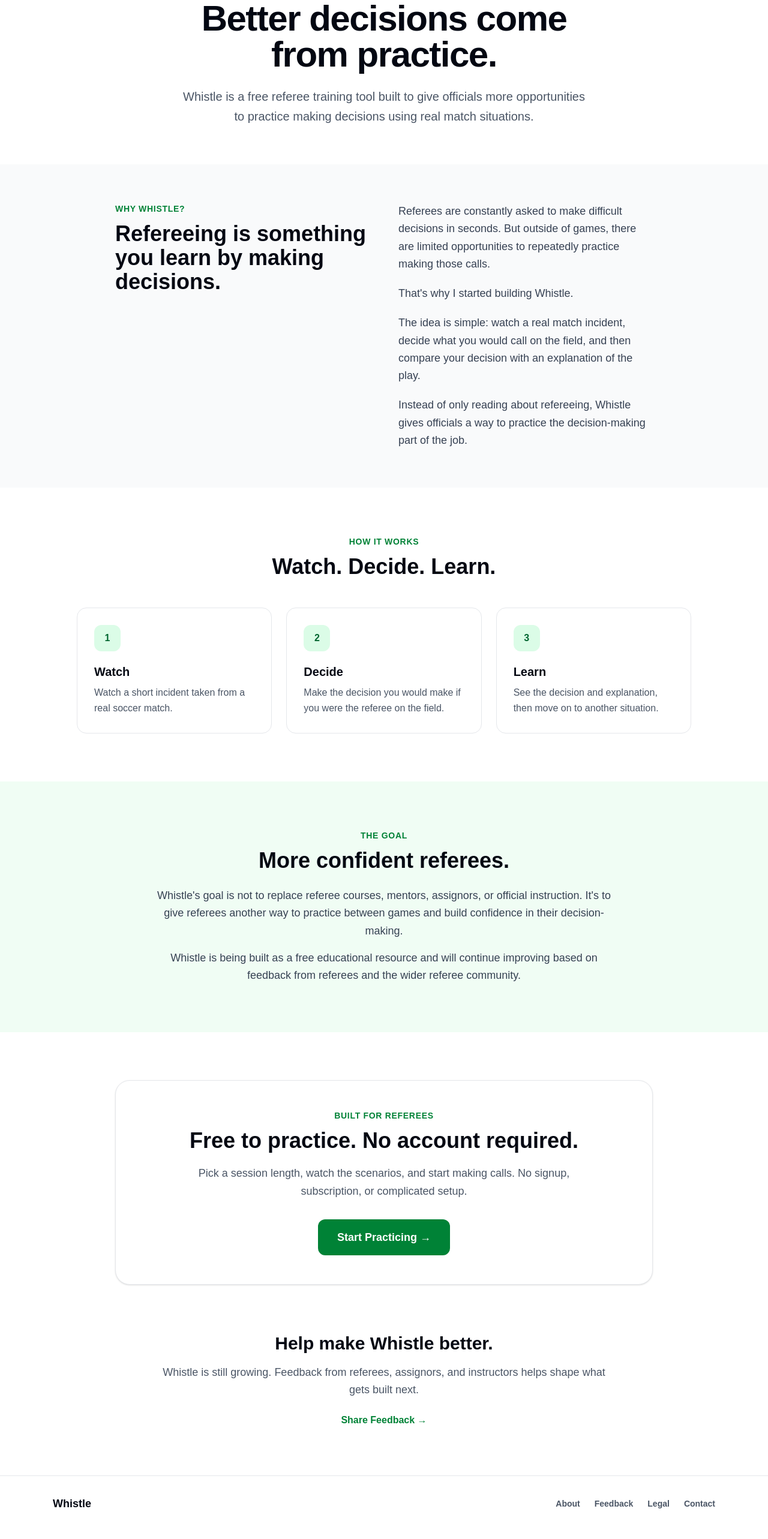
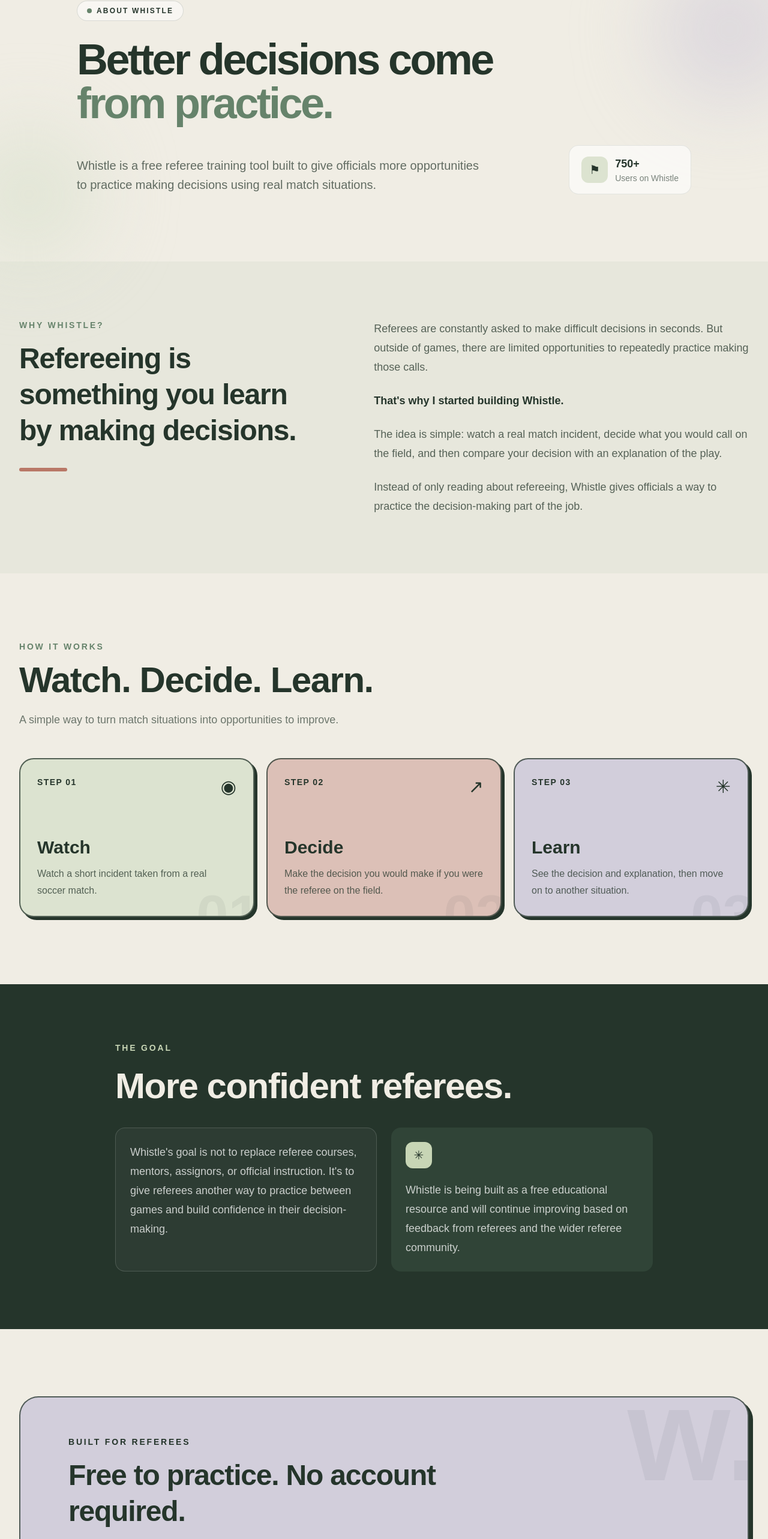
Before and after one commit to briandai777/whistle, a Next.js app: page /about in a window 1280 px wide. Shown: the part 200-2766 px from the top of the page at 60% size. Built offline with nearby package versions, Linux system fonts and the light colour scheme.

Commit message:
Update Whistle page designs

```diff
--- a/app/about/page.tsx
+++ b/app/about/page.tsx
@@ -1,225 +1,263 @@
+
 import Link from "next/link";
+
+const steps = [
+  {
+    number: "01",
+    title: "Watch",
+    description:
+      "Watch a short incident taken from a real soccer match.",
+    color: "bg-[#DCE3D0]",
+  },
+  {
+    number: "02",
+    title: "Decide",
+    description:
+      "Make the decision you would make if you were the referee on the field.",
+    color: "bg-[#DCC0B7]",
+  },
+  {
+    number: "03",
+    title: "Learn",
+    description:
+      "See the decision and explanation, then move on to another situation.",
+    color: "bg-[#D2CEDB]",
+  },
+];
 
 export default function About() {
   return (
-    <main className="min-h-screen bg-white text-gray-900">
-
-      {/* NAV */}
-      <nav className="border-b border-gray-200">
-        <div className="max-w-6xl mx-auto px-6 py-5 flex items-center justify-between">
-          <Link
-            href="/"
-            className="text-2xl font-extrabold tracking-tight text-gray-950"
-          >
-            Whistle
+    <main className="min-h-screen overflow-hidden bg-[#F0EDE4] text-[#25352B]">
+      {/* Navigation */}
+      <nav className="border-b border-[#25352B]/10">
+        <div className="mx-auto flex max-w-7xl items-center justify-between px-5 py-5 sm:px-8">
+          <Link href="/" className="flex items-center gap-2.5">
+            <span className="flex h-10 w-10 items-center justify-center rounded-xl bg-[#DCE3D0] text-xl font-black">
+              w.
+            </span>
+            <span className="text-2xl font-black tracking-tight">
+              whistle
+            </span>
           </Link>
 
           <Link
             href="/practice/setup"
-            className="bg-green-700 text-white px-5 py-2.5 rounded-xl font-bold hover:bg-green-800 transition"
+            className="rounded-full bg-[#25352B] px-5 py-3 font-bold text-white transition hover:bg-[#526F58]"
           >
-            Practice →
+            Practice <span aria-hidden="true">↗</span>
           </Link>
         </div>
       </nav>
 
-      {/* HERO */}
-      <section className="px-6 pt-20 pb-16">
-        <div className="max-w-4xl mx-auto text-center">
-          <p className="text-green-700 font-bold text-sm uppercase tracking-wider">
+      {/* Hero */}
+      <section className="relative px-6 pb-20 pt-20 sm:px-8 sm:pb-28 sm:pt-28">
+        <div className="pointer-events-none absolute -right-16 top-8 h-64 w-64 rounded-full bg-[#D2CEDB]/60 blur-3xl" />
+        <div className="pointer-events-none absolute -left-16 bottom-0 h-56 w-56 rounded-full bg-[#DCE3D0]/70 blur-3xl" />
+
+        <div className="relative mx-auto max-w-5xl">
+          <div className="mb-7 inline-flex items-center gap-2 rounded-full border border-[#25352B]/15 bg-white/50 px-4 py-2 text-xs font-bold uppercase tracking-[0.18em]">
+            <span className="h-2 w-2 rounded-full bg-[#66836B]" />
             About Whistle
-          </p>
+          </div>
 
-          <h1 className="mt-4 text-5xl md:text-6xl font-extrabold tracking-tight text-gray-950">
+          <h1 className="max-w-4xl text-5xl font-black leading-[1.02] tracking-[-0.05em] sm:text-7xl">
             Better decisions come
-            <br className="hidden md:block" /> from practice.
+            <span className="block text-[#66836B]">
+              from practice.
+            </span>
           </h1>
 
-          <p className="mt-6 max-w-2xl mx-auto text-xl text-gray-600 leading-relaxed">
+          <div className="mt-8 grid gap-8 md:grid-cols-[1fr_auto] md:items-end">
+            <p className="max-w-2xl text-lg leading-8 text-[#25352B]/70 sm:text-xl">
               Whistle is a free referee training tool built to give officials
               more opportunities to practice making decisions using real match
               situations.
             </p>
+
+            <div className="flex items-center gap-3 rounded-2xl border border-[#25352B]/10 bg-white/60 px-5 py-4">
+              <span className="flex h-11 w-11 items-center justify-center rounded-xl bg-[#DCE3D0] text-xl">
+                ⚑
+              </span>
+              <div>
+                <p className="text-lg font-black">750+</p>
+                <p className="text-sm text-[#25352B]/60">Users on Whistle</p>
+              </div>
+            </div>
+          </div>
         </div>
       </section>
 
-      {/* WHY WHISTLE */}
-      <section className="px-6 py-16 bg-gray-50">
-        <div className="max-w-4xl mx-auto">
-          <div className="grid md:grid-cols-2 gap-12 items-start">
-
+      {/* Why Whistle */}
+      <section className="bg-[#E7E7DC] px-6 py-20 sm:px-8 sm:py-24">
+        <div className="mx-auto grid max-w-7xl gap-12 lg:grid-cols-[0.9fr_1.1fr] lg:gap-20">
           <div>
-              <p className="text-green-700 font-bold text-sm uppercase tracking-wider">
+            <p className="text-sm font-bold uppercase tracking-[0.2em] text-[#66836B]">
               Why Whistle?
             </p>
 
-              <h2 className="mt-3 text-3xl md:text-4xl font-extrabold text-gray-950">
+            <h2 className="mt-4 text-4xl font-black leading-tight tracking-tight sm:text-5xl">
               Refereeing is something you learn by making decisions.
             </h2>
+
+            <div className="mt-8 h-1.5 w-20 rounded-full bg-[#B97867]" />
           </div>
 
-            <div className="space-y-5 text-lg text-gray-700 leading-relaxed">
+          <div className="space-y-6 text-lg leading-8 text-[#25352B]/75">
             <p>
               Referees are constantly asked to make difficult decisions in
               seconds. But outside of games, there are limited opportunities
               to repeatedly practice making those calls.
             </p>
 
-              <p>
+            <p className="font-bold text-[#25352B]">
               That&apos;s why I started building Whistle.
             </p>
 
             <p>
-                The idea is simple: watch a real match incident, decide what
-                you would call on the field, and then compare your decision
-                with an explanation of the play.
+              The idea is simple: watch a real match incident, decide what you
+              would call on the field, and then compare your decision with an
+              explanation of the play.
             </p>
 
             <p>
-                Instead of only reading about refereeing, Whistle gives
-                officials a way to practice the decision-making part of the
-                job.
+              Instead of only reading about refereeing, Whistle gives officials
+              a way to practice the decision-making part of the job.
             </p>
-            </div>
-
           </div>
         </div>
       </section>
 
-      {/* HOW IT WORKS */}
-      <section className="px-6 py-20">
-        <div className="max-w-5xl mx-auto">
-
-          <div className="text-center">
-            <p className="text-green-700 font-bold text-sm uppercase tracking-wider">
-              How It Works
+      {/* How it works */}
+      <section className="px-6 py-20 sm:px-8 sm:py-28">
+        <div className="mx-auto max-w-7xl">
+          <div className="mb-12">
+            <p className="text-sm font-bold uppercase tracking-[0.2em] text-[#66836B]">
+              How it works
             </p>
 
-            <h2 className="mt-3 text-4xl font-extrabold text-gray-950">
+            <h2 className="mt-4 max-w-2xl text-4xl font-black tracking-tight sm:text-6xl">
               Watch. Decide. Learn.
             </h2>
-          </div>
 
-          <div className="mt-12 grid md:grid-cols-3 gap-6">
-
-            {/* WATCH */}
-            <div className="border border-gray-200 rounded-2xl p-7">
-              <div className="w-11 h-11 bg-green-100 text-green-800 rounded-xl flex items-center justify-center font-extrabold">
-                1
-              </div>
-
-              <h3 className="mt-5 text-xl font-extrabold text-gray-950">
-                Watch
-              </h3>
-
-              <p className="mt-2 text-gray-600 leading-relaxed">
-                Watch a short incident taken from a real soccer match.
+            <p className="mt-5 max-w-xl text-lg leading-8 text-[#25352B]/65">
+              A simple way to turn match situations into opportunities to
+              improve.
             </p>
           </div>
 
-            {/* DECIDE */}
-            <div className="border border-gray-200 rounded-2xl p-7">
-              <div className="w-11 h-11 bg-green-100 text-green-800 rounded-xl flex items-center justify-center font-extrabold">
-                2
+          <div className="grid gap-5 md:grid-cols-3">
+            {steps.map((step) => (
+              <article
+                key={step.number}
+                className={`${step.color} group relative flex min-h-[265px] flex-col overflow-hidden rounded-[1.5rem] border-2 border-[#25352B]/75 p-7 shadow-[5px_5px_0px_#25352B] transition duration-200 hover:-translate-y-1 hover:shadow-[7px_7px_0px_#25352B]`}
+              >
+                <div className="flex items-start justify-between">
+                  <span className="text-sm font-bold tracking-widest">
+                    STEP {step.number}
+                  </span>
+                  <span className="text-3xl transition group-hover:rotate-12">
+                    {step.number === "01"
+                      ? "◉"
+                      : step.number === "02"
+                        ? "↗"
+                        : "✳"}
+                  </span>
                 </div>
 
-              <h3 className="mt-5 text-xl font-extrabold text-gray-950">
-                Decide
-              </h3>
-
-              <p className="mt-2 text-gray-600 leading-relaxed">
-                Make the decision you would make if you were the referee on
-                the field.
+                <div className="mt-auto pt-10">
+                  <h3 className="text-3xl font-black">{step.title}</h3>
+                  <p className="mt-3 leading-7 text-[#25352B]/75">
+                    {step.description}
                   </p>
                 </div>
 
-            {/* LEARN */}
-            <div className="border border-gray-200 rounded-2xl p-7">
-              <div className="w-11 h-11 bg-green-100 text-green-800 rounded-xl flex items-center justify-center font-extrabold">
-                3
-              </div>
-
-              <h3 className="mt-5 text-xl font-extrabold text-gray-950">
-                Learn
-              </h3>
-
-              <p className="mt-2 text-gray-600 leading-relaxed">
-                See the decision and explanation, then move on to another
-                situation.
-              </p>
-            </div>
-
+                <span className="pointer-events-none absolute -bottom-12 -right-3 text-8xl font-black text-[#25352B]/[0.06]">
+                  {step.number}
+                </span>
+              </article>
+            ))}
           </div>
         </div>
       </section>
 
-      {/* MISSION */}
-      <section className="px-6 py-20 bg-green-50">
-        <div className="max-w-3xl mx-auto text-center">
-
-          <p className="text-green-700 font-bold text-sm uppercase tracking-wider">
-            The Goal
+      {/* Mission */}
+      <section className="bg-[#25352B] px-6 py-20 text-[#F0EDE4] sm:px-8 sm:py-24">
+        <div className="mx-auto max-w-4xl">
+          <p className="text-sm font-bold uppercase tracking-[0.2em] text-[#C7D5B5]">
+            The goal
           </p>
 
-          <h2 className="mt-3 text-4xl font-extrabold text-gray-950">
+          <h2 className="mt-4 max-w-3xl text-4xl font-black leading-tight tracking-tight sm:text-6xl">
             More confident referees.
           </h2>
 
-          <p className="mt-6 text-lg text-gray-700 leading-relaxed">
+          <div className="mt-8 grid gap-6 md:grid-cols-2">
+            <div className="rounded-2xl border border-white/15 bg-white/[0.04] p-6">
+              <p className="text-lg leading-8 text-white/75">
                 Whistle&apos;s goal is not to replace referee courses, mentors,
                 assignors, or official instruction. It&apos;s to give referees
                 another way to practice between games and build confidence in
                 their decision-making.
               </p>
+            </div>
 
-          <p className="mt-4 text-lg text-gray-700 leading-relaxed">
+            <div className="rounded-2xl bg-[#304437] p-6">
+              <span className="mb-5 flex h-11 w-11 items-center justify-center rounded-xl bg-[#C7D5B5] text-xl text-[#25352B]">
+                ✳
+              </span>
+              <p className="text-lg leading-8 text-white/75">
                 Whistle is being built as a free educational resource and will
-            continue improving based on feedback from referees and the wider
-            referee community.
+                continue improving based on feedback from referees and the
+                wider referee community.
               </p>
-
+            </div>
+          </div>
         </div>
       </section>
 
-      {/* BUILT FOR REFEREES */}
-      <section className="px-6 py-20">
-        <div className="max-w-4xl mx-auto">
+      {/* Practice CTA */}
+      <section className="px-6 py-20 sm:px-8 sm:py-28">
+        <div className="relative mx-auto max-w-7xl overflow-hidden rounded-[2rem] border-2 border-[#25352B]/75 bg-[#D2CEDB] px-7 py-12 shadow-[7px_7px_0px_#25352B] sm:px-14 sm:py-16 lg:px-20">
+          <span className="pointer-events-none absolute -right-6 -top-12 text-[220px] font-black leading-none text-[#25352B]/[0.06]">
+            w.
+          </span>
 
-          <div className="rounded-3xl border border-gray-200 bg-white p-8 md:p-12 text-center shadow-sm">
-
-            <p className="text-green-700 font-bold text-sm uppercase tracking-wider">
-              Built for Referees
+          <div className="relative max-w-3xl">
+            <p className="text-sm font-bold uppercase tracking-[0.2em]">
+              Built for referees
             </p>
 
-            <h2 className="mt-3 text-3xl md:text-4xl font-extrabold text-gray-950">
+            <h2 className="mt-4 text-4xl font-black leading-tight tracking-tight sm:text-5xl">
               Free to practice. No account required.
             </h2>
 
-            <p className="mt-5 max-w-2xl mx-auto text-lg text-gray-600 leading-relaxed">
+            <p className="mt-5 max-w-2xl text-lg leading-8 text-[#25352B]/70">
               Pick a session length, watch the scenarios, and start making
               calls. No signup, subscription, or complicated setup.
             </p>
 
             <Link
               href="/practice/setup"
-              className="inline-block mt-8 bg-green-700 text-white px-8 py-4 rounded-xl font-bold text-lg hover:bg-green-800 transition"
+              className="mt-8 inline-flex items-center gap-3 rounded-full bg-[#25352B] px-7 py-4 text-lg font-bold text-white transition hover:bg-[#526F58]"
             >
-              Start Practicing →
+              Start practicing <span>→</span>
             </Link>
-
           </div>
         </div>
       </section>
 
-      {/* FEEDBACK */}
-      <section className="px-6 pb-20">
-        <div className="max-w-3xl mx-auto text-center">
+      {/* Feedback */}
+      <section className="px-6 pb-20 sm:px-8">
+        <div className="mx-auto max-w-3xl border-t border-[#25352B]/15 pt-12 text-center">
+          <p className="text-sm font-bold uppercase tracking-[0.2em] text-[#66836B]">
+            Get involved
+          </p>
 
-          <h2 className="text-3xl font-extrabold text-gray-950">
+          <h2 className="mt-4 text-3xl font-black sm:text-4xl">
             Help make Whistle better.
           </h2>
 
-          <p className="mt-4 text-gray-600 text-lg leading-relaxed">
+          <p className="mt-4 text-lg leading-8 text-[#25352B]/65">
             Whistle is still growing. Feedback from referees, assignors, and
             instructors helps shape what gets built next.
           </p>
@@ -228,33 +266,22 @@
             href="https://forms.gle/5xggCPduxxG39ft57"
             target="_blank"
             rel="noopener noreferrer"
-            className="inline-block mt-6 text-green-700 font-bold hover:text-green-800 transition"
+            className="mt-6 inline-flex items-center gap-2 rounded-full border-2 border-[#25352B] px-6 py-3 font-bold transition hover:bg-[#DCE3D0]"
           >
-            Share Feedback →
+            Share feedback <span>↗</span>
           </a>
-
         </div>
       </section>
 
-      {/* FOOTER */}
-      <footer className="border-t border-gray-200 bg-white">
-        <div className="max-w-6xl mx-auto px-6 py-8 flex flex-col sm:flex-row justify-between items-center gap-5">
-
-          {/* BRAND */}
-          <Link
-            href="/"
-            className="font-extrabold text-gray-950 text-lg"
-          >
-            Whistle
+      {/* Footer */}
+      <footer className="bg-[#25352B] px-6 py-8 text-white sm:px-8">
+        <div className="mx-auto flex max-w-7xl flex-col gap-5 sm:flex-row sm:items-center sm:justify-between">
+          <Link href="/" className="text-2xl font-black tracking-tight">
+            whistle<span className="text-[#C7D5B5]">.</span>
           </Link>
 
-          {/* LINKS */}
-          <div className="flex flex-wrap justify-center items-center gap-x-6 gap-y-3 text-sm font-semibold text-gray-600">
-
-            <Link
-              href="/about"
-              className="hover:text-green-700 transition"
-            >
+          <div className="flex flex-wrap gap-x-6 gap-y-3 text-sm font-semibold text-white/65">
+            <Link href="/about" className="transition hover:text-[#C7D5B5]">
               About
             </Link>
 
@@ -262,29 +289,28 @@
               href="https://forms.gle/5xggCPduxxG39ft57"
               target="_blank"
               rel="noopener noreferrer"
-              className="hover:text-green-700 transition"
+              className="transition hover:text-[#C7D5B5]"
             >
               Feedback
             </a>
 
-            <Link
-              href="/legal"
-              className="hover:text-green-700 transition"
-            >
+            <Link href="/legal" className="transition hover:text-[#C7D5B5]">
               Legal
             </Link>
 
             <a
-              href="mailto:YOUR_EMAIL_HERE"
-              className="hover:text-green-700 transition"
+              href="mailto:brianxdai@gmail.com"
+              className="transition hover:text-[#C7D5B5]"
             >
               Contact
             </a>
+          </div>
 
-          </div>
+          <p className="text-xs text-white/40">
+            Built for the people who keep the game fair.
+          </p>
         </div>
       </footer>
-
     </main>
   );
 }
```
Lines whose indentation alone changed are shown as unchanged.
